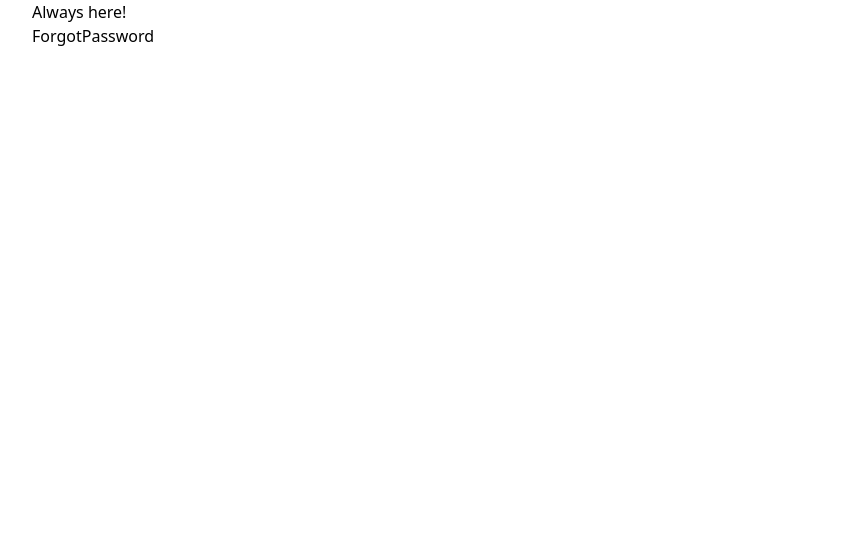
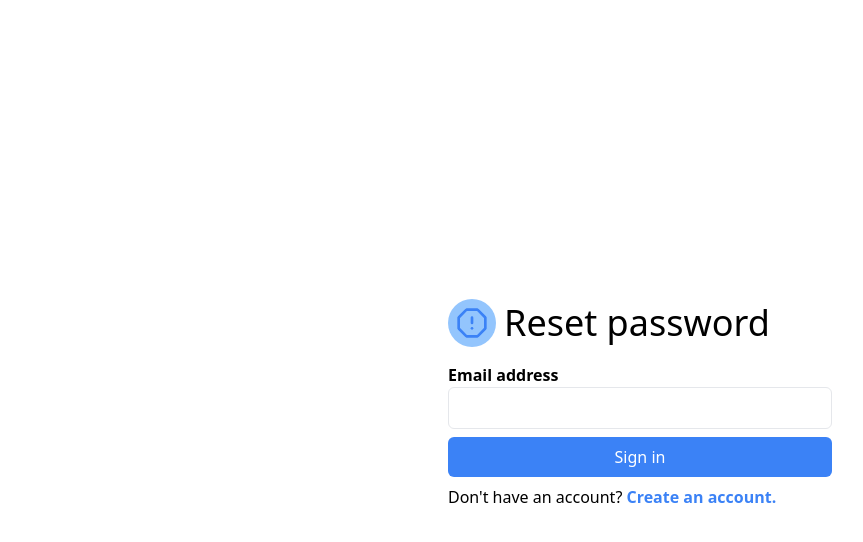
Before and after one commit to MessiaenTibo/FrontEnd-Authentication-Firebase, a React (Vite) app in the folder auth-firebase/: page /auth/forgot-password in a window 1280 px wide. Shown: the top 542 px of the page, without its empty margins (0-863 px from the left). Built offline with nearby package versions, Linux system fonts and the light colour scheme.

Commit message:
feat: basic layout all pages

```diff
--- a/auth-firebase/index.html
+++ b/auth-firebase/index.html
@@ -9,8 +9,8 @@
   <title>Firebase</title>
 </head>
 
-<body>
-  <div id="root"></div>
+<body class="h-screen">
+  <div class="h-screen" id="root"></div>
   <script type="module" src="/src/main.tsx"></script>
 </body>
 
--- a/auth-firebase/package.json
+++ b/auth-firebase/package.json
@@ -22,7 +22,7 @@
     "postcss": "^8.4.21",
     "tailwindcss": "^3.2.7",
     "typescript": "^4.9.3",
-    "vite": "^4.1.0"
+    "vite": "^4.1.4"
   },
   "volta": {
     "node": "18.14.0"
--- a/auth-firebase/src/components/AuthContainer.tsx
+++ b/auth-firebase/src/components/AuthContainer.tsx
@@ -2,8 +2,7 @@ import { Outlet } from 'react-router-dom'
 
 export default () => {
     return(
-        <div>
-            <h2>Always here!</h2>
+        <div className='w-96 absolute top-1/2 -translate-y-1/2 left-1/2 -translate-x-1/2'>
             <Outlet />
         </div>
     )
--- a/auth-firebase/src/main.tsx
+++ b/auth-firebase/src/main.tsx
@@ -37,7 +37,7 @@ const router = createBrowserRouter([
 
 ReactDOM.createRoot(document.getElementById("root") as HTMLElement).render(
   <React.StrictMode>
-    <div className="max-w-screen-xl mx-auto px-8">
+    <div className="max-w-screen-xl">
 
       <RouterProvider router={router}/>
 
--- a/auth-firebase/src/screens/auth/ForgotPassword.tsx
+++ b/auth-firebase/src/screens/auth/ForgotPassword.tsx
@@ -1,5 +1,20 @@
+import { Link } from "react-router-dom"
+import { AlertOctagon } from "lucide-react";
+
+
 export default () => {
     return(
-        <div>ForgotPassword</div>
+        <>
+            <div className="flex items-center mb-2">
+                <AlertOctagon className="w-12 h-12 p-2 text-blue-500 bg-blue-300 inline rounded-full m-2 ml-0" />
+                <h1 className="text-4xl inline">Reset password</h1>
+            </div>
+            <div className="mb-2">
+                <label className="block" htmlFor="email"><b>Email address</b></label>
+                <input className="border rounded-md w-full p-2" type="email" name="email" id="email" />
+            </div>
+            <button className="bg-blue-500 w-full p-2 rounded-md text-white mb-2">Sign in</button>
+            <Link to={'/auth/register'}><p>Don't have an account? <b className="text-blue-500">Create an account.</b></p></Link>
+        </>
     )
 }
--- a/auth-firebase/src/screens/auth/Login.tsx
+++ b/auth-firebase/src/screens/auth/Login.tsx
@@ -6,25 +6,25 @@ import { Link } from "react-router-dom"
 export default () => {
     return(
         <>
-            <div className="">
-                <Key className="w-16 h-16 text-red-500 bg-red-300 inline" />
+            <div className="flex items-center mb-2">
+                <Key className="w-12 h-12 p-2 text-blue-500 bg-blue-300 inline rounded-full m-2 ml-0" />
                 <h1 className="text-4xl inline">Sign in</h1>
             </div>
-            <div className="">
+            <div className="mb-2">
                 <label className="block" htmlFor="email"><b>Email address</b></label>
-                <input className="border" type="email" name="email" id="email" />
+                <input className="border rounded-md w-full p-2" type="email" name="email" id="email" />
             </div>
-            <div>
+            <div className="mb-2">
                 <label className="block" htmlFor="password"><b>Password</b></label>
-                <input className="border" type="password" name="password" id="password" />
+                <input className="border rounded-md w-full p-2" type="password" name="password" id="password" />
             </div>
-            <div>
-                <input type="checkbox" name="remember" id="remember" />
+            <div className="mb-2">
+                <input className="mr-2" type="checkbox" name="remember" id="remember" />
                 <label htmlFor="remeber">Remeber me (not yet implemented)</label>
             </div>
-            <button className="bg-red-500 w-full p-2 rounded-md text-white">Sign in</button>
+            <button className="bg-blue-500 w-full p-2 rounded-md text-white mb-2">Sign in</button>
             <Link className="text-slate-400 text-center" to={'/auth/forgot-password'}><p>Forgot password?</p></Link>
-            <Link to={'/auth/register'}><p>Don't have an account? <b className="text-red-500">Create an account.</b></p></Link>
+            <Link to={'/auth/register'}><p>Don't have an account? <b className="text-blue-500">Create an account.</b></p></Link>
         </>
     )
 }
--- a/auth-firebase/src/screens/auth/Register.tsx
+++ b/auth-firebase/src/screens/auth/Register.tsx
@@ -1,5 +1,29 @@
+import { CalendarCheck } from "lucide-react";
+
+import { Link } from "react-router-dom"
+
+
 export default () => {
     return(
-        <div>Register</div>
+        <>
+            <div className="flex items-center mb-2">
+                <CalendarCheck className="w-12 h-12 p-2 text-blue-500 bg-blue-300 inline rounded-full m-2 ml-0" />
+                <h1 className="text-4xl inline">Register</h1>
+            </div>
+            <div className="mb-2">
+                <label className="block" htmlFor="email"><b>Nickname</b></label>
+                <input className="border rounded-md w-full p-2" type="text" name="email" id="email" />
+            </div>
+            <div className="mb-2">
+                <label className="block" htmlFor="email"><b>Email address</b></label>
+                <input className="border rounded-md w-full p-2" type="email" name="email" id="email" />
+            </div>
+            <div className="mb-2">
+                <label className="block" htmlFor="password"><b>Password</b></label>
+                <input className="border rounded-md w-full p-2" type="password" name="password" id="password" />
+            </div>
+            <button className="bg-blue-500 w-full p-2 rounded-md text-white mb-2">Register</button>
+            <Link to={'/auth/login'}><p>Already have an account? <b className="text-blue-500">Log in.</b></p></Link>
+        </>
     )
 }
```
Also changed, not shown: 1 other file (tests, documents, lock files or other folders).
